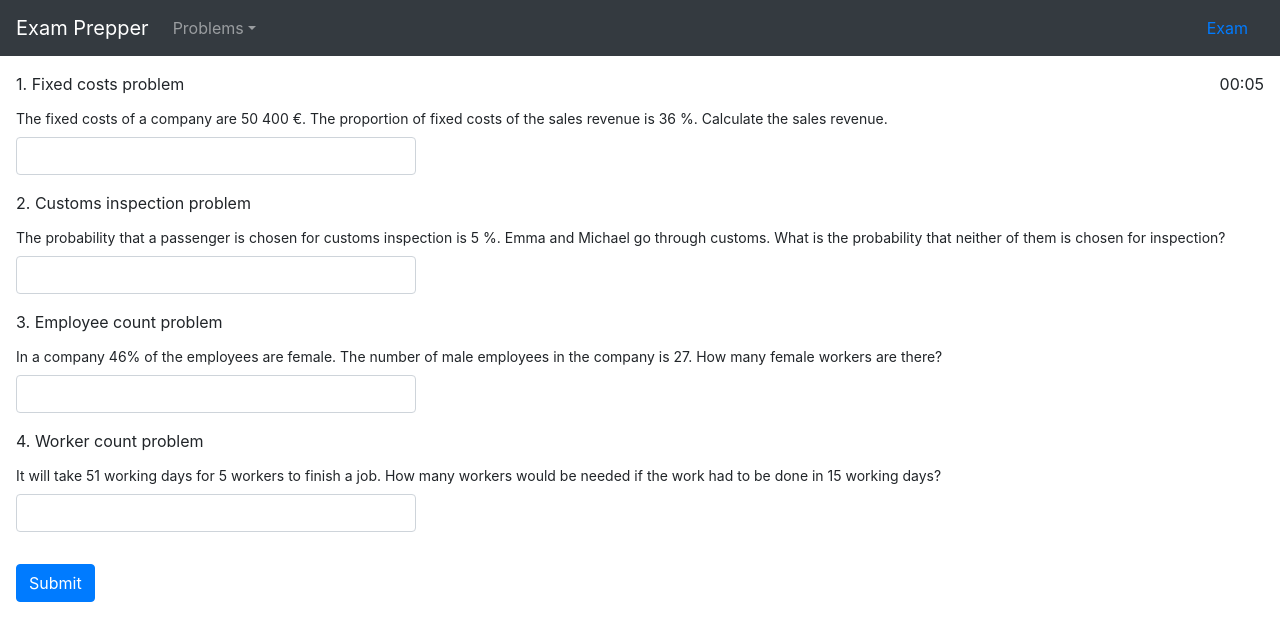
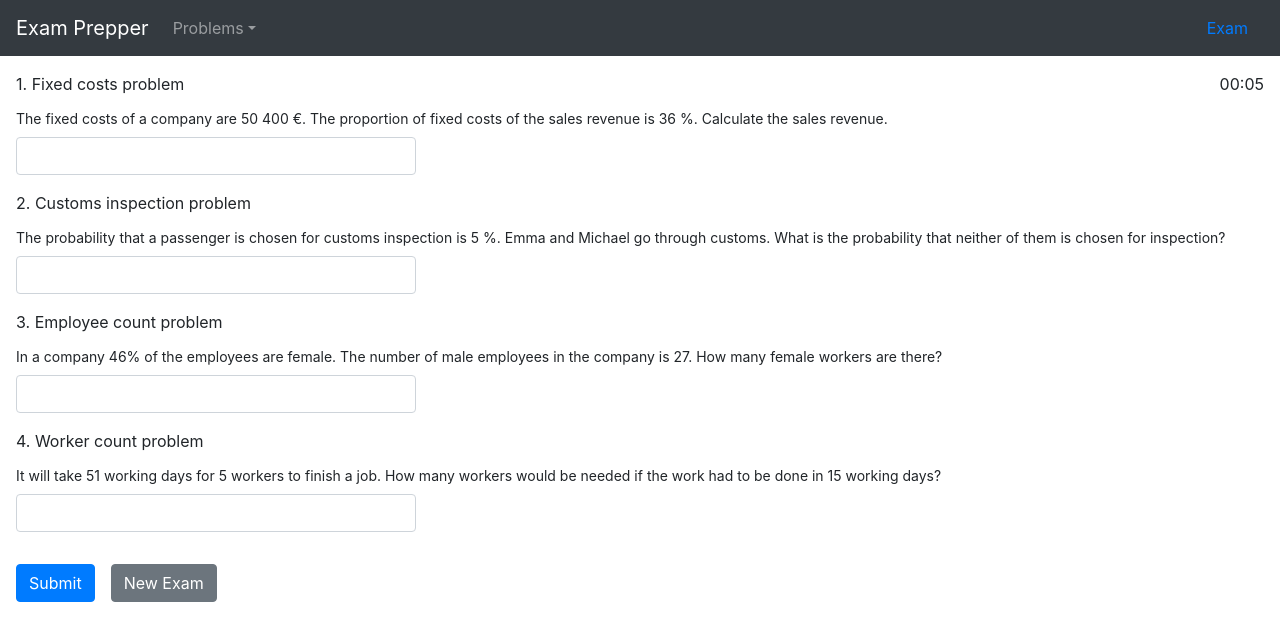
Before and after one commit to Custodia/exam-prepper, a React (Create React App) app: page /exam in a window 1280 px wide. Shown: the top 640 px of the page. Built offline with nearby package versions, Linux system fonts and the light colour scheme.

Commit message:
Add a button to regenerate exam

```diff
--- a/src/components/pages/Exam.jsx
+++ b/src/components/pages/Exam.jsx
@@ -85,6 +85,15 @@ export class ExamPage extends PureComponent {
     })
   }
 
+  generateNewExam = () => {
+    const response = window.confirm('Are you sure you want to start a new exam from scratch?')
+
+    if (response) {
+      this.props.initializeExam()
+      this.setState({ answers: {}, touched: {} })
+    }
+  }
+
   getSeededExamQuestions = (rng) => {
     return EXAM_PROBLEMS.map(problem => {
       const { id, problemTitle, getProblem } = problem
@@ -132,6 +141,9 @@ export class ExamPage extends PureComponent {
           <Button className="m-3" variant="primary" type="submit">
             Submit
           </Button>
+          <Button className="mr-3 my-3" variant="secondary" onClick={this.generateNewExam}>
+            New Exam
+          </Button>
         </Form>
       </div>
     )
--- a/src/reducers/exam.js
+++ b/src/reducers/exam.js
@@ -14,6 +14,7 @@ export default function(state = INITIAL_STATE, action) {
     case INITIALIZE_EXAM:
       return {
         ...state,
+        ...INITIAL_STATE,
         seed: action.seed || Math.random(),
         startTime: Date.now()
       }
```
